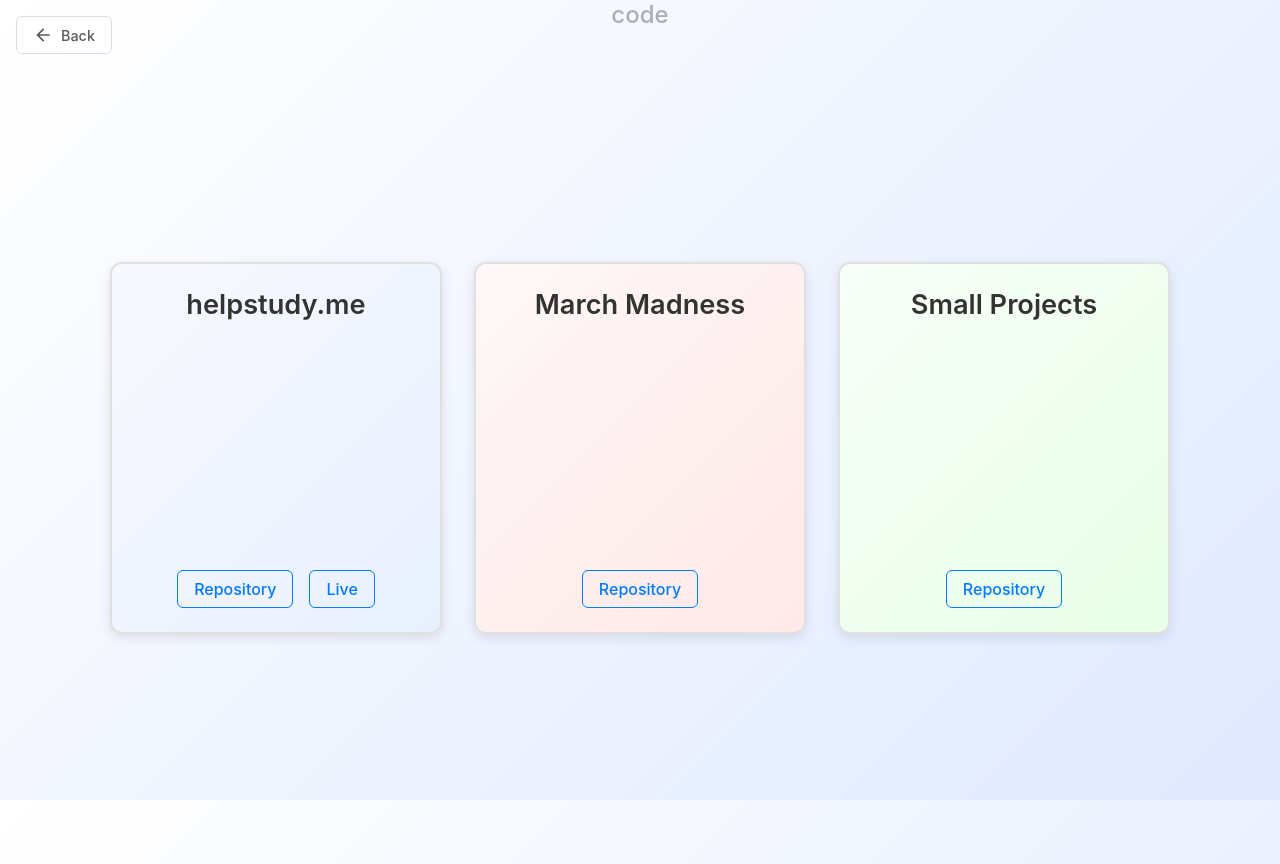
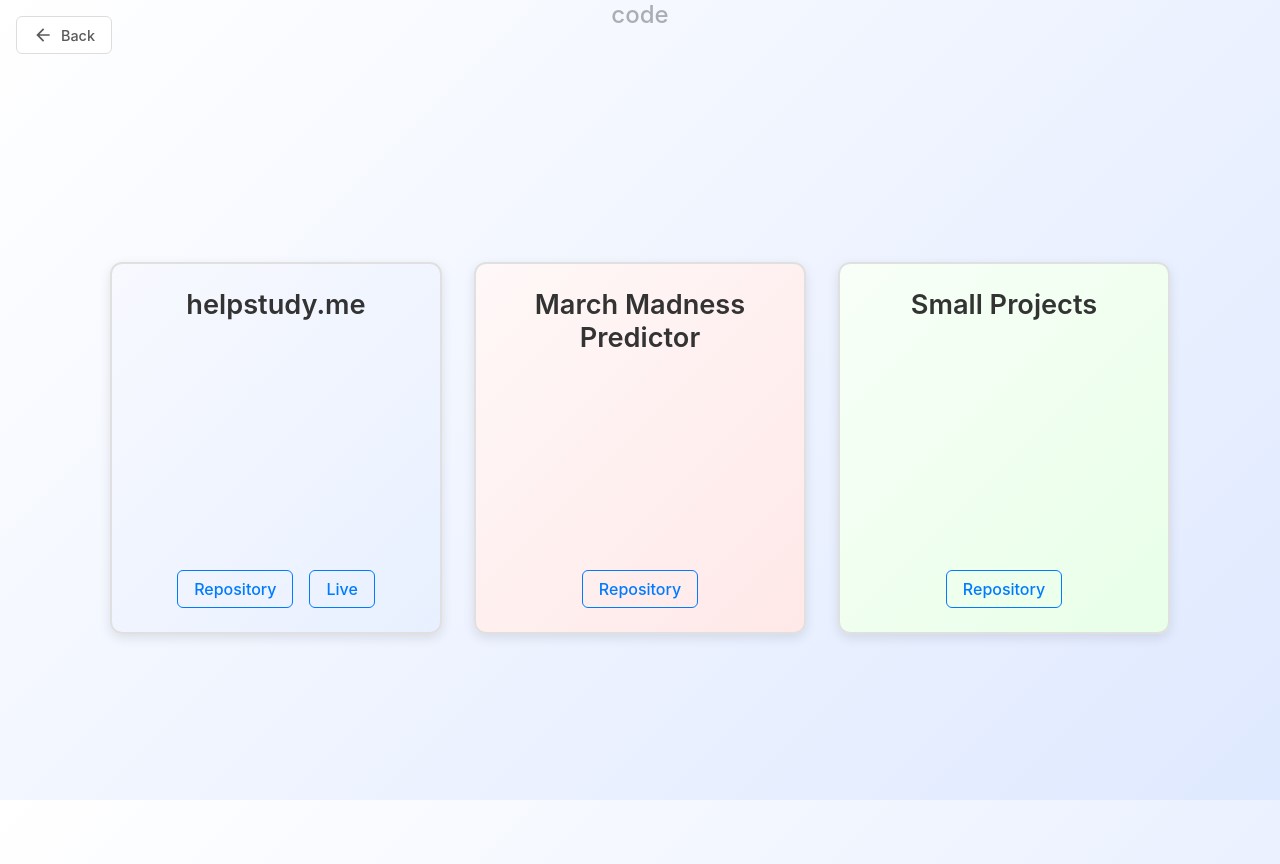
Before and after one commit to liamkernan/liamkernanonline, a React (Create React App) app: page /code in a window 1280 px wide. Built offline with nearby package versions, Linux system fonts and the light colour scheme.

Commit message:
more github pages stuff

```diff
--- a/src/pages/CodePage.js
+++ b/src/pages/CodePage.js
@@ -10,7 +10,7 @@
     live: "https://helpstudy.me"
   },
   {
-    title: "March Madness",
+    title: "March Madness Predictor",
     repo: "https://github.com/liamkernan/MarchMadness",
   },
     {
```
